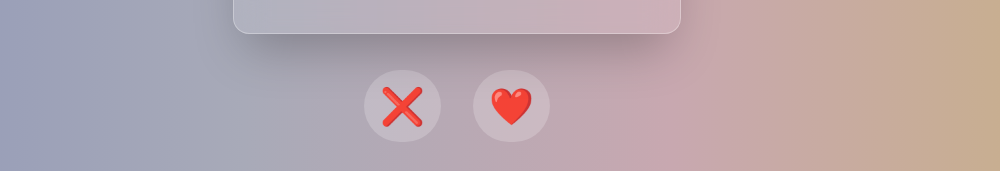
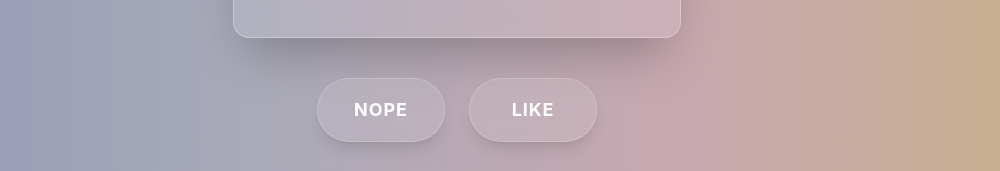
Before and after one commit to yotadata/adult_matching, a Next.js app in the folder frontend/: page / in a window 1280 px wide. Shown: the part 626-797 px from the top of the page, without its empty margins (183-1183 px from the left). Built offline with nearby package versions, Linux system fonts and the light colour scheme.

Commit message:
feat(ui): アクションボタンを絵文字からテキストに変更しデザインを刷新

```diff
--- a/frontend/src/components/ActionButtons.tsx
+++ b/frontend/src/components/ActionButtons.tsx
@@ -4,9 +4,21 @@ interface ActionButtonsProps {
 }
 
 const ActionButtons = ({ onSkip, onLike }: ActionButtonsProps) => (
-  <div className="flex space-x-8">
-    <button onClick={onSkip} className="bg-white/20 rounded-full p-4 text-4xl transition-transform hover:scale-110 active:scale-95">❌</button>
-    <button onClick={onLike} className="bg-white/20 rounded-full p-4 text-4xl transition-transform hover:scale-110 active:scale-95">❤️</button>
+  <div className="flex items-center justify-center space-x-6">
+    {/* NOPE Button */}
+    <button
+      onClick={onSkip}
+      className="flex items-center justify-center w-32 h-16 font-bold tracking-wider text-lg text-white rounded-full bg-white/10 backdrop-blur-md border border-white/20 shadow-lg transition-all duration-200 ease-in-out hover:border-purple-400/80 hover:scale-105 active:scale-95"
+    >
+      NOPE
+    </button>
+    {/* LIKE Button */}
+    <button
+      onClick={onLike}
+      className="flex items-center justify-center w-32 h-16 font-bold tracking-wider text-lg text-white rounded-full bg-white/10 backdrop-blur-md border border-white/20 shadow-lg transition-all duration-200 ease-in-out hover:border-orange-400/80 hover:scale-105 active:scale-95"
+    >
+      LIKE
+    </button>
   </div>
 );
 
```
